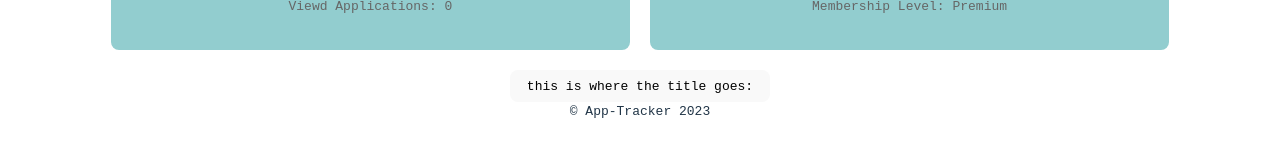
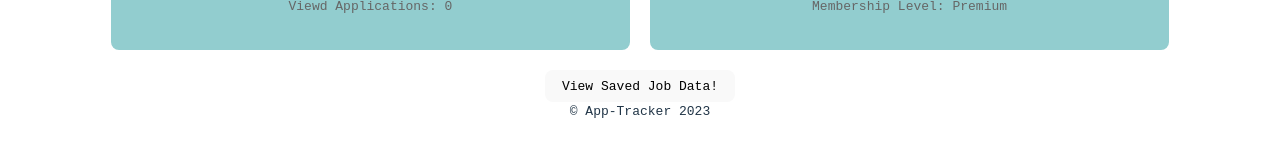
Before and after one commit to kpiacenta93/vue-router-setup, a Vue app in the folder vue-router/: page /UserAccountViews in a window 1280 px wide. Shown: the part 584-740 px from the top of the page. Built offline with nearby package versions, Linux system fonts and the light colour scheme; no server answers.

Commit message:
using local storage to save API dynamic data

```diff
--- a/vue-router/src/components/JobSearch.vue
+++ b/vue-router/src/components/JobSearch.vue
@@ -5,6 +5,8 @@
       <!-- <input type="text" placeholder="Location..." class="SearchJobs" v-model="location"> -->
       <button class="button-search" @click="fetchJobs">Enter</button>
       <h1 class="savedJobs">Saved Jobs: {{ savedJobsCount}}</h1>
+      <br>
+      <h1>Saved Job Data: {{ selectedJobListing }}</h1>
     </div>
     <div v-if="isLoading" class="loading">Loading...</div>
     <div class="job-display" v-if="!isLoading && showJobs">
@@ -82,6 +84,10 @@ methods: {
   viewSavedJobs(job){
     const isJobAlreadySaved = this.selectedJobListing.some(savedJob => savedJob.job_id === job.job_id);
     this.savedJobsCount++
+    localStorage.setItem("selectedJobListings", JSON.stringify(this.selectedJobListing))
+    const selectedJobListingVariable = JSON.parse(localStorage.getItem("selectedJobListings"))
+    console.log(selectedJobListingVariable)
+    console.log("This is the local storage job name: ", localStorage.getItem("jobName"))
     if(isJobAlreadySaved){
       alert("that job has already been saved!")
     }
--- a/vue-router/src/components/UserAccount.vue
+++ b/vue-router/src/components/UserAccount.vue
@@ -28,7 +28,7 @@
         </div>
       </div>
     </div>
-    <button v-on:click="fetchData"> this is where the title goes: {{ title }}</button>
+    <button v-on:click="fetchData"> View Saved Job Data! {{ title }}</button>
   </template>
 
   <script>
```
